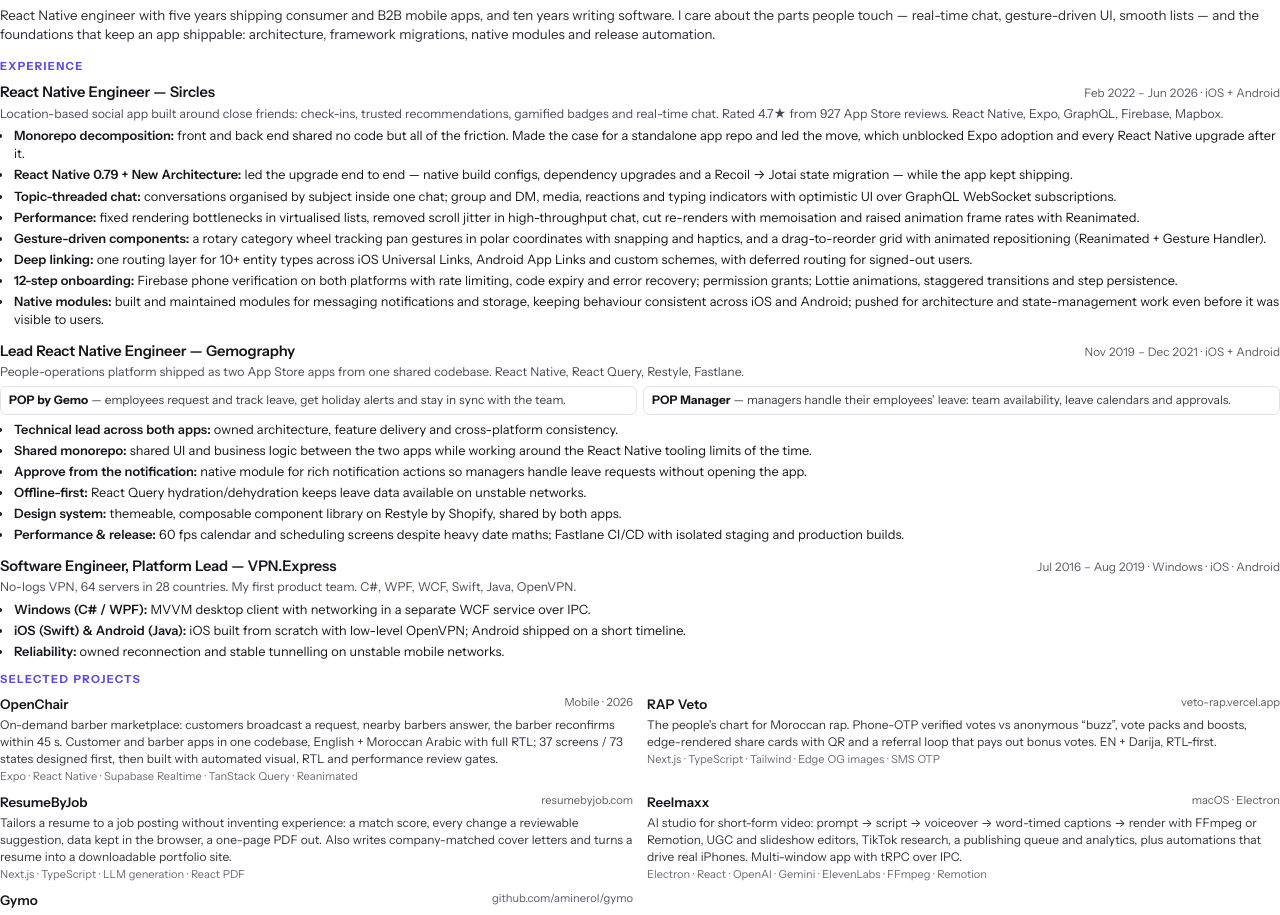
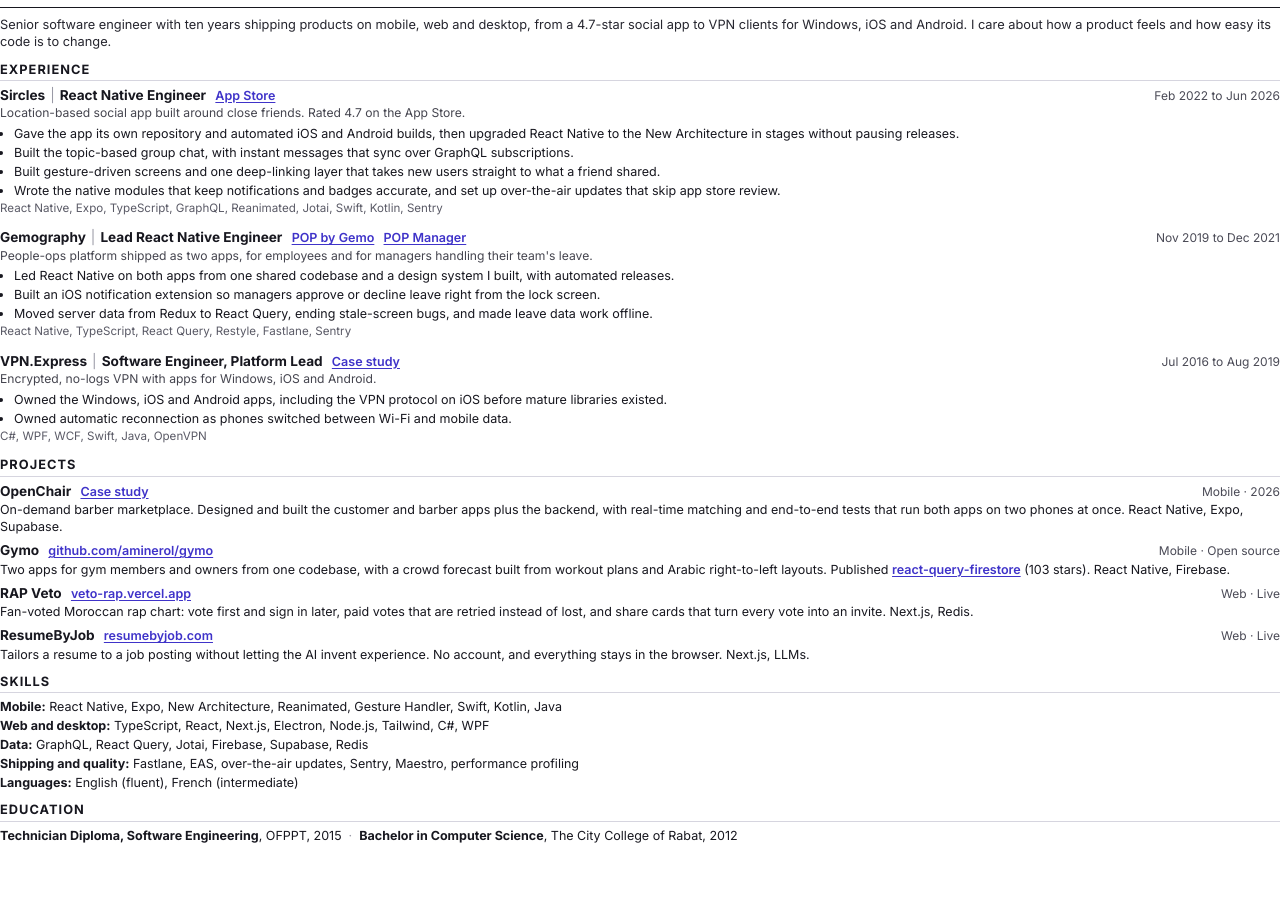
Before and after one commit to aminerol/aminerol.github.io, a plain HTML site: page resume/resume.html in a window 1280 px wide. Shown: the part 76-991 px from the top of the page. After the commit the page ends 920 px from the top, so only its background shows below. Drawn offline with Linux system fonts and the light colour scheme.

Commit message:
resume: one-page rebuild from portfolio with links per entry, new 3-page full resume, Resume label

```diff
--- a/resume/resume.html
+++ b/resume/resume.html
@@ -2,154 +2,142 @@
 <html lang="en">
 <head>
 <meta charset="utf-8">
-<title>Amine Bouhlali — React Native Engineer</title>
-<link href="https://fonts.googleapis.com/css2?family=Instrument+Sans:wght@400;500;600;700&family=Instrument+Serif:ital@0;1&display=swap" rel="stylesheet">
+<title>Amine Bouhlali · Senior Software Engineer</title>
+<link href="https://fonts.googleapis.com/css2?family=Inter:wght@400;500;600;700&display=swap" rel="stylesheet">
 <style>
-  @page { size: A4; margin: 14mm 15mm 13mm; }
+  @page { size: A4; margin: 10mm 13mm 9mm; }
   * { box-sizing: border-box; }
   html { -webkit-print-color-adjust: exact; print-color-adjust: exact; }
-  body { margin: 0; font-family: 'Instrument Sans', -apple-system, 'Segoe UI', sans-serif; font-size: 9.6pt; line-height: 1.42; color: #16161d; word-spacing: .05em; }
-  a { color: inherit; text-decoration: none; }
-  .accent { color: #5b4be6; }
-  header { display: flex; justify-content: space-between; align-items: flex-end; gap: 20px; padding-bottom: 10px; border-bottom: 1.5px solid #16161d; }
-  h1 { margin: 0; font-size: 25pt; line-height: 1; letter-spacing: -.01em; word-spacing: .12em; font-weight: 600; }
-  .role { margin-top: 5px; font-size: 11.5pt; font-family: 'Instrument Serif', Georgia, serif; font-style: italic; color: #5b4be6; }
-  .contact { text-align: right; font-size: 9pt; line-height: 1.6; color: #3a3a46; }
-  .summary { margin: 11px 0 2px; font-size: 10pt; color: #2b2b35; }
-  h2 { margin: 15px 0 7px; font-size: 8.4pt; text-transform: uppercase; letter-spacing: .12em; font-weight: 700; color: #5b4be6; }
-  .job { margin-bottom: 11px; break-inside: avoid-page; }
-  .job__head { display: flex; justify-content: space-between; align-items: baseline; gap: 10px; }
-  .job__head h3 { margin: 0; font-size: 11pt; font-weight: 600; letter-spacing: -.01em; }
-  .job__head span { font-size: 8.8pt; color: #5a5a68; white-space: nowrap; }
-  .job__ctx { margin: 2px 0 5px; color: #4a4a57; font-size: 9.2pt; }
-  ul { margin: 0; padding-left: 13px; }
-  li { margin: 0 0 3px; padding-left: 1px; }
-  li b { font-weight: 600; }
-  .apps { display: grid; grid-template-columns: 1fr 1fr; gap: 6px; margin: 4px 0 6px; }
-  .apps div { border: 1px solid #e3e1ee; border-radius: 6px; padding: 5px 8px; font-size: 8.9pt; color: #3a3a46; }
-  .apps b { color: #16161d; }
-  .projects { display: grid; grid-template-columns: 1fr 1fr; gap: 8px 14px; }
-  .proj { break-inside: avoid; }
-  .proj h3 { margin: 0; font-size: 10pt; font-weight: 600; display: flex; justify-content: space-between; gap: 8px; }
-  .proj h3 small { font-weight: 400; font-size: 8.4pt; color: #5a5a68; }
-  .proj p { margin: 2px 0 0; font-size: 9pt; color: #33333e; }
-  .proj .stack { margin-top: 2px; font-size: 8.3pt; color: #6a6a78; }
-  .skills { display: grid; grid-template-columns: 112px 1fr; gap: 3px 10px; font-size: 9.2pt; }
-  .skills dt { font-weight: 600; }
-  .skills dd { margin: 0; color: #33333e; }
-  .row { display: grid; grid-template-columns: 1fr 1fr; gap: 14px; }
-  .muted { color: #5a5a68; }
+  body { margin: 0; font-family: 'Inter', Arial, Helvetica, sans-serif; font-size: 9.4pt; line-height: 1.36; color: #17171f; }
+  a { color: #3f33c9; text-decoration: underline; text-decoration-thickness: .6pt; text-underline-offset: 1.6pt; font-weight: 600; }
+  header { padding-bottom: 8px; border-bottom: 1.2pt solid #17171f; }
+  h1 { margin: 0; font-size: 21pt; line-height: 1.05; font-weight: 700; letter-spacing: -.01em; }
+  .title { margin-top: 3px; font-size: 11pt; font-weight: 600; color: #3f33c9; }
+  .contact { margin-top: 5px; font-size: 9.6pt; color: #33333d; }
+  .contact span + span::before { content: "·"; margin: 0 7px; color: #9a9aa6; }
+  .summary { margin: 8px 0 0; font-size: 9.6pt; color: #26262f; }
+  h2 { margin: 10px 0 5px; padding-bottom: 2px; font-size: 9.6pt; font-weight: 700; letter-spacing: .08em; text-transform: uppercase; color: #17171f; border-bottom: .6pt solid #d6d5df; }
+  .item { margin-bottom: 6px; }
+  .item:last-child { margin-bottom: 0; }
+  .head { display: flex; justify-content: space-between; align-items: baseline; gap: 12px; }
+  .head h3 { margin: 0; font-size: 10.2pt; font-weight: 700; }
+  .head h3 .org { font-weight: 700; }
+  .head h3 .sep { margin: 0 5px; color: #9a9aa6; font-weight: 400; }
+  .head h3 a { font-size: 9.4pt; margin-left: 6px; }
+  .head .when { flex: none; font-size: 9pt; color: #4a4a56; }
+  .ctx { margin: 1px 0 3px; font-size: 9.1pt; color: #45454f; }
+  ul { margin: 0; padding-left: 14px; }
+  li { margin: 0 0 2px; }
+  .stack { margin-top: 2px; font-size: 8.7pt; color: #5a5a66; }
+  .proj p { margin: 1px 0 0; }
+  .skills { margin: 0; }
+  .skills p { margin: 0 0 2px; }
+  .skills b { font-weight: 700; }
+  .edu { margin: 0; }
+  .edu .dot { margin: 0 7px; color: #9a9aa6; }
 </style>
 </head>
 <body>
   <header>
-    <div>
-      <h1>Amine Bouhlali</h1>
-      <div class="role">React Native Engineer · 5 years in mobile</div>
-    </div>
+    <h1>Amine Bouhlali</h1>
+    <div class="title">Senior Software Engineer · Mobile, Web and Desktop</div>
     <div class="contact">
-      <a href="mailto:atlasbytezz@gmail.com">atlasbytezz@gmail.com</a><br>
-      <a href="https://aminerol.github.io" class="accent">aminerol.github.io</a><br>
-      <a href="https://github.com/aminerol">github.com/aminerol</a>
+      <span><a href="mailto:atlasbytezz@gmail.com">atlasbytezz@gmail.com</a></span>
+      <span><a href="https://aminerol.github.io">aminerol.github.io</a></span>
+      <span><a href="https://github.com/aminerol">github.com/aminerol</a></span>
     </div>
   </header>
 
-  <p class="summary">React Native engineer with five years shipping consumer and B2B mobile apps, and ten years writing software. I care about the parts people touch — real-time chat, gesture-driven UI, smooth lists — and the foundations that keep an app shippable: architecture, framework migrations, native modules and release automation.</p>
+  <p class="summary">Senior software engineer with ten years shipping products on mobile, web and desktop, from a 4.7-star social app to VPN clients for Windows, iOS and Android. I care about how a product feels and how easy its code is to change.</p>
 
   <h2>Experience</h2>
 
-  <section class="job">
-    <div class="job__head"><h3>React Native Engineer — Sircles</h3><span>Feb 2022 – Jun 2026 · iOS + Android</span></div>
-    <p class="job__ctx">Location-based social app built around close friends: check-ins, trusted recommendations, gamified badges and real-time chat. Rated 4.7★ from 927 App Store reviews. React Native, Expo, GraphQL, Firebase, Mapbox.</p>
+  <section class="item">
+    <div class="head">
+      <h3><span class="org">Sircles</span><span class="sep">|</span>React Native Engineer <a href="https://apps.apple.com/us/app/sircles/id1213538655">App Store</a></h3>
+      <span class="when">Feb 2022 to Jun 2026</span>
+    </div>
+    <p class="ctx">Location-based social app built around close friends. Rated 4.7 on the App Store.</p>
     <ul>
-      <li><b>Monorepo decomposition:</b> front and back end shared no code but all of the friction. Made the case for a standalone app repo and led the move, which unblocked Expo adoption and every React Native upgrade after it.</li>
-      <li><b>React Native 0.79 + New Architecture:</b> led the upgrade end to end — native build configs, dependency upgrades and a Recoil → Jotai state migration — while the app kept shipping.</li>
-      <li><b>Topic-threaded chat:</b> conversations organised by subject inside one chat; group and DM, media, reactions and typing indicators with optimistic UI over GraphQL WebSocket subscriptions.</li>
-      <li><b>Performance:</b> fixed rendering bottlenecks in virtualised lists, removed scroll jitter in high-throughput chat, cut re-renders with memoisation and raised animation frame rates with Reanimated.</li>
-      <li><b>Gesture-driven components:</b> a rotary category wheel tracking pan gestures in polar coordinates with snapping and haptics, and a drag-to-reorder grid with animated repositioning (Reanimated + Gesture Handler).</li>
-      <li><b>Deep linking:</b> one routing layer for 10+ entity types across iOS Universal Links, Android App Links and custom schemes, with deferred routing for signed-out users.</li>
-      <li><b>12-step onboarding:</b> Firebase phone verification on both platforms with rate limiting, code expiry and error recovery; permission grants; Lottie animations, staggered transitions and step persistence.</li>
-      <li><b>Native modules:</b> built and maintained modules for messaging notifications and storage, keeping behaviour consistent across iOS and Android; pushed for architecture and state-management work even before it was visible to users.</li>
+      <li>Gave the app its own repository and automated iOS and Android builds, then upgraded React Native to the New Architecture in stages without pausing releases.</li>
+      <li>Built the topic-based group chat, with instant messages that sync over GraphQL subscriptions.</li>
+      <li>Built gesture-driven screens and one deep-linking layer that takes new users straight to what a friend shared.</li>
+      <li>Wrote the native modules that keep notifications and badges accurate, and set up over-the-air updates that skip app store review.</li>
     </ul>
+    <p class="stack">React Native, Expo, TypeScript, GraphQL, Reanimated, Jotai, Swift, Kotlin, Sentry</p>
   </section>
 
-  <section class="job">
-    <div class="job__head"><h3>Lead React Native Engineer — Gemography</h3><span>Nov 2019 – Dec 2021 · iOS + Android</span></div>
-    <p class="job__ctx">People-operations platform shipped as two App Store apps from one shared codebase. React Native, React Query, Restyle, Fastlane.</p>
-    <div class="apps">
-      <div><b>POP by Gemo</b> — employees request and track leave, get holiday alerts and stay in sync with the team.</div>
-      <div><b>POP Manager</b> — managers handle their employees’ leave: team availability, leave calendars and approvals.</div>
+  <section class="item">
+    <div class="head">
+      <h3><span class="org">Gemography</span><span class="sep">|</span>Lead React Native Engineer <a href="https://apps.apple.com/us/app/pop-by-gemo/id1547411689">POP by Gemo</a> <a href="https://apps.apple.com/us/app/pop-manager/id1495368124">POP Manager</a></h3>
+      <span class="when">Nov 2019 to Dec 2021</span>
     </div>
+    <p class="ctx">People-ops platform shipped as two apps, for employees and for managers handling their team's leave.</p>
     <ul>
-      <li><b>Technical lead across both apps:</b> owned architecture, feature delivery and cross-platform consistency.</li>
-      <li><b>Shared monorepo:</b> shared UI and business logic between the two apps while working around the React Native tooling limits of the time.</li>
-      <li><b>Approve from the notification:</b> native module for rich notification actions so managers handle leave requests without opening the app.</li>
-      <li><b>Offline-first:</b> React Query hydration/dehydration keeps leave data available on unstable networks.</li>
-      <li><b>Design system:</b> themeable, composable component library on Restyle by Shopify, shared by both apps.</li>
-      <li><b>Performance &amp; release:</b> 60 fps calendar and scheduling screens despite heavy date maths; Fastlane CI/CD with isolated staging and production builds.</li>
+      <li>Led React Native on both apps from one shared codebase and a design system I built, with automated releases.</li>
+      <li>Built an iOS notification extension so managers approve or decline leave right from the lock screen.</li>
+      <li>Moved server data from Redux to React Query, ending stale-screen bugs, and made leave data work offline.</li>
     </ul>
+    <p class="stack">React Native, TypeScript, React Query, Restyle, Fastlane, Sentry</p>
   </section>
 
-  <section class="job">
-    <div class="job__head"><h3>Software Engineer, Platform Lead — VPN.Express</h3><span>Jul 2016 – Aug 2019 · Windows · iOS · Android</span></div>
-    <p class="job__ctx">No-logs VPN, 64 servers in 28 countries. My first product team. C#, WPF, WCF, Swift, Java, OpenVPN.</p>
+  <section class="item">
+    <div class="head">
+      <h3><span class="org">VPN.Express</span><span class="sep">|</span>Software Engineer, Platform Lead <a href="https://aminerol.github.io/#project/vpn">Case study</a></h3>
+      <span class="when">Jul 2016 to Aug 2019</span>
+    </div>
+    <p class="ctx">Encrypted, no-logs VPN with apps for Windows, iOS and Android.</p>
     <ul>
-      <li><b>Windows (C# / WPF):</b> MVVM desktop client with networking in a separate WCF service over IPC.</li>
-      <li><b>iOS (Swift) &amp; Android (Java):</b> iOS built from scratch with low-level OpenVPN; Android shipped on a short timeline.</li>
-      <li><b>Reliability:</b> owned reconnection and stable tunnelling on unstable mobile networks.</li>
+      <li>Owned the Windows, iOS and Android apps, including the VPN protocol on iOS before mature libraries existed.</li>
+      <li>Owned automatic reconnection as phones switched between Wi-Fi and mobile data.</li>
     </ul>
+    <p class="stack">C#, WPF, WCF, Swift, Java, OpenVPN</p>
   </section>
 
-  <h2 style="break-before: page; margin-top: 0">Selected projects</h2>
-  <div class="projects">
-    <div class="proj">
-      <h3>OpenChair <small>Mobile · 2026</small></h3>
-      <p>On-demand barber marketplace: customers broadcast a request, nearby barbers answer, the barber reconfirms within 45 s. Customer and barber apps in one codebase, English + Moroccan Arabic with full RTL; 37 screens / 73 states designed first, then built with automated visual, RTL and performance review gates.</p>
-      <p class="stack">Expo · React Native · Supabase Realtime · TanStack Query · Reanimated</p>
+  <h2>Projects</h2>
+
+  <section class="item proj">
+    <div class="head">
+      <h3>OpenChair <a href="https://aminerol.github.io/#project/openchair">Case study</a></h3>
+      <span class="when">Mobile · 2026</span>
     </div>
-    <div class="proj">
-      <h3>RAP Veto <small>veto-rap.vercel.app</small></h3>
-      <p>The people's chart for Moroccan rap. Phone-OTP verified votes vs anonymous “buzz”, vote packs and boosts, edge-rendered share cards with QR and a referral loop that pays out bonus votes. EN + Darija, RTL-first.</p>
-      <p class="stack">Next.js · TypeScript · Tailwind · Edge OG images · SMS OTP</p>
+    <p>On-demand barber marketplace. Designed and built the customer and barber apps plus the backend, with real-time matching and end-to-end tests that run both apps on two phones at once. React Native, Expo, Supabase.</p>
+  </section>
+
+  <section class="item proj">
+    <div class="head">
+      <h3>Gymo <a href="https://github.com/aminerol/gymo">github.com/aminerol/gymo</a></h3>
+      <span class="when">Mobile · Open source</span>
     </div>
-    <div class="proj">
-      <h3>ResumeByJob <small>resumebyjob.com</small></h3>
-      <p>Tailors a resume to a job posting without inventing experience: a match score, every change a reviewable suggestion, data kept in the browser, a one-page PDF out. Also writes company-matched cover letters and turns a resume into a downloadable portfolio site.</p>
-      <p class="stack">Next.js · TypeScript · LLM generation · React PDF</p>
+    <p>Two apps for gym members and owners from one codebase, with a crowd forecast built from workout plans and Arabic right-to-left layouts. Published <a href="https://github.com/aminerol/react-query-firestore">react-query-firestore</a> (103 stars). React Native, Firebase.</p>
+  </section>
+
+  <section class="item proj">
+    <div class="head">
+      <h3>RAP Veto <a href="https://veto-rap.vercel.app/">veto-rap.vercel.app</a></h3>
+      <span class="when">Web · Live</span>
     </div>
-    <div class="proj">
-      <h3>Reelmaxx <small>macOS · Electron</small></h3>
-      <p>AI studio for short-form video: prompt → script → voiceover → word-timed captions → render with FFmpeg or Remotion, UGC and slideshow editors, TikTok research, a publishing queue and analytics, plus automations that drive real iPhones. Multi-window app with tRPC over IPC.</p>
-      <p class="stack">Electron · React · OpenAI · Gemini · ElevenLabs · FFmpeg · Remotion</p>
+    <p>Fan-voted Moroccan rap chart: vote first and sign in later, paid votes that are retried instead of lost, and share cards that turn every vote into an invite. Next.js, Redis.</p>
+  </section>
+
+  <section class="item proj">
+    <div class="head">
+      <h3>ResumeByJob <a href="https://www.resumebyjob.com/">resumebyjob.com</a></h3>
+      <span class="when">Web · Live</span>
     </div>
-    <div class="proj">
-      <h3>Gymo <small>github.com/aminerol/gymo</small></h3>
-      <p>Two apps, one monorepo: Gymo for members (goal-based onboarding, gym crowd, workouts, chat) and Gymo Manager for gym owners (dashboard, members, memberships, broadcasts). Shared core, UI and types packages in Yarn workspaces; Arabic-first with RTL.</p>
-      <p class="stack">React Native · Firebase · react-query-firestore · Fastlane</p>
-    </div>
+    <p>Tailors a resume to a job posting without letting the AI invent experience. No account, and everything stays in the browser. Next.js, LLMs.</p>
+  </section>
+
+  <h2>Skills</h2>
+  <div class="skills">
+    <p><b>Mobile:</b> React Native, Expo, New Architecture, Reanimated, Gesture Handler, Swift, Kotlin, Java</p>
+    <p><b>Web and desktop:</b> TypeScript, React, Next.js, Electron, Node.js, Tailwind, C#, WPF</p>
+    <p><b>Data:</b> GraphQL, React Query, Jotai, Firebase, Supabase, Redis</p>
+    <p><b>Shipping and quality:</b> Fastlane, EAS, over-the-air updates, Sentry, Maestro, performance profiling</p>
+    <p><b>Languages:</b> English (fluent), French (intermediate)</p>
   </div>
 
-  <h2>Open source</h2>
-  <p style="margin:0"><b>react-query-firestore</b> <span class="muted">(★ 103)</span> — React Query for Firestore, production-ready. &nbsp;·&nbsp; <b>jotai-recoil-adapter</b> — Recoil-compatible API on Jotai for incremental migrations. &nbsp;·&nbsp; <b>react-native-capture-traffic</b> — inspect and tamper with device HTTP(S) traffic.</p>
-
-  <h2>Skills</h2>
-  <dl class="skills">
-    <dt>Mobile</dt><dd>React Native, Expo, Reanimated, Gesture Handler, New Architecture, native modules, Swift, Java, Mapbox</dd>
-    <dt>State &amp; data</dt><dd>TypeScript, GraphQL, React Query, Jotai, Recoil, Firebase, Supabase</dd>
-    <dt>Shipping</dt><dd>Fastlane, EAS, TestFlight, App Store Connect API, LaunchDarkly</dd>
-    <dt>Quality</dt><dd>Detox, Jest, Storybook, performance profiling</dd>
-    <dt>Web &amp; desktop</dt><dd>React, Next.js, Electron, Node.js, Tailwind, C#, WPF</dd>
-  </dl>
-
-  <div class="row">
-    <div>
-      <h2>Education</h2>
-      <p style="margin:0"><b>Specialized Technician Diploma, Software Engineering</b> — OFPPT, 2012–2015<br><b>Bachelor in Computer Science</b> — The City College of Rabat, 2012</p>
-    </div>
-    <div>
-      <h2>Languages</h2>
-      <p style="margin:0">English (fluent) · French (intermediate)</p>
-    </div>
-  </div>
+  <h2>Education</h2>
+  <p class="edu"><b>Technician Diploma, Software Engineering</b>, OFPPT, 2015<span class="dot">·</span><b>Bachelor in Computer Science</b>, The City College of Rabat, 2012</p>
 </body>
 </html>
```
Also changed, not shown: index.html (+1 -1 lines), resume/resume-long.html (added, +224 -0 lines), 3 other files.
